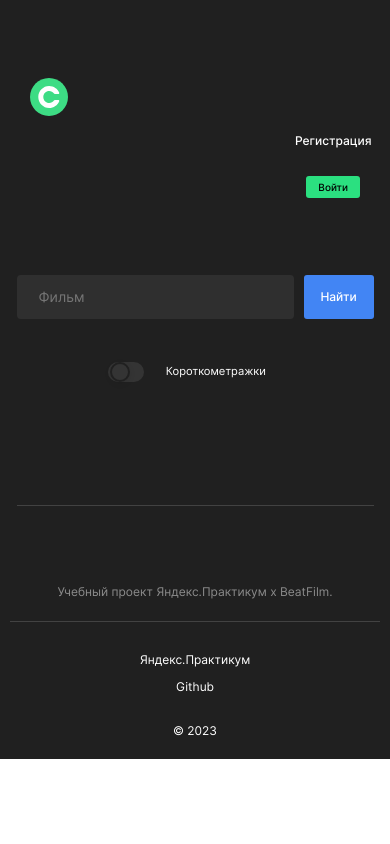
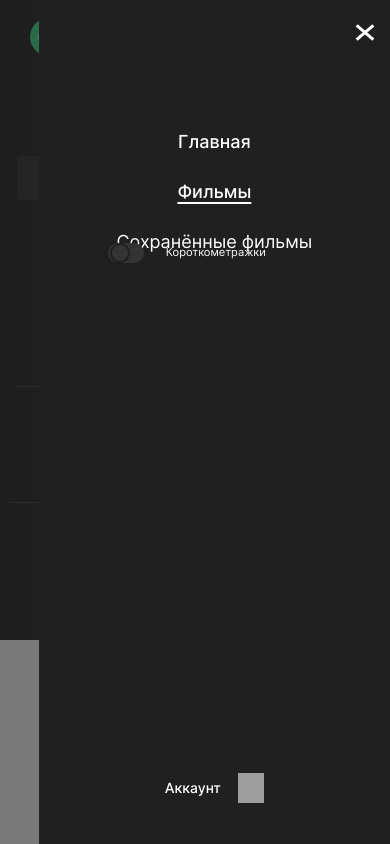
Before and after one commit to MaksNikulnikov/movies-explorer-frontend, a React (Create React App) app: page /movies in a window 390 px wide. Built offline with nearby package versions, Linux system fonts and the light colour scheme; grey boxes are pictures that could not be loaded.

Commit message:
refactor: Navigetion.css

```diff
--- a/src/components/Navigation/Navigation.css
+++ b/src/components/Navigation/Navigation.css
@@ -10,16 +10,23 @@
   text-decoration: none;
   color: var(--white-text);
   font-weight: 500;
+  font-size: calc(12px - (1280px - 100vw) / 512 * (12 - 18));
+  line-height: calc(16px - (1280px - 100vw) / 512 * (16 - 22));
+}
+
+.navigation__link_type_signin {
+  background-color: var(--medium-green);
+  margin: 0 calc(70px - (1280px - 100vw) / 512 * (70 - 30)) 0 30px;
+  padding: 8px 20px;
+  border-radius: 3px;
+  color: var(--black-text);
   font-size: 12px;
   line-height: 16px;
 }
 
-.navigation__link_type_signin {
-  background-color: var(--medium-green);
-  margin: 0 70px 0 30px;
-  padding: 8px 20px;
-  border-radius: 3px;
-  color: var(--black-text);
+.navigation__link_type_register{
+  font-size: 12px;
+  line-height: 16px;
 }
 
 .navigation__burger-btn {
@@ -57,8 +64,8 @@
   position: relative;
   top: -11px;
 }
-.navigation__burger-btn_state_disabled{
-    display: none;
+.navigation__burger-btn_state_disabled {
+  display: none;
 }
 
 .navigation__close-btn {
@@ -69,6 +76,7 @@
   right: 30px;
   top: 30px;
   z-index: 1;
+  display: none;
 }
 
 .navigation__close-btn_icon::before {
@@ -99,6 +107,7 @@
   font-weight: 500;
   font-size: 18px;
   line-height: 22px;
+  margin-right: 0;
 }
 
 .navigation__link_state_active {
@@ -127,32 +136,57 @@
   background-repeat: no-repeat;
 }
 
-.navigation_state_disabled{
-    transform: translateX(160%);
-    opacity: 0;
+.navigation_state_disabled {
+  transform: translateX(160%);
+  opacity: 0;
 }
 
-@media screen and (max-width: 800px) {
-  .navigation__link_type_signin {
-    margin-right: 30px;
-  }
+.navigation__link_type_movies {
+  font-weight: 500;
+  font-size: 14px;
+  line-height: 18px;
+  margin-right: 20px;
+}
+.navigation__link_type_saved-movies {
+  font-weight: 400;
+  font-size: 14px;
+  line-height: 18px;
+  margin-right: 50px;
+}
+.navigation__link_type_home {
+  display: none;
+}
 
-  .navigation__link_type_menu {
+.navigation__link_state_active {
+  text-decoration: none;
+}
+
+@media screen and (max-width: 768px) {
+  .navigation__link_type_movies {
     margin-right: 0;
   }
 
-  .navigation {
-    height: 100vh;
-    max-width: calc(520px - (768px - 100vw) / 400*(520 - 400));
-    width: 100%;
-    background-color: var(--dark-grey);
-    display: flex;
-    flex-direction: column;
-    position: fixed;
-    right: 0;
-    top: 0;
-    transition: all 0.2s;
-    opacity: 100%;
+  .navigation__link_type_saved-movies {
+    margin-right: 0;
+  }
+
+  .navigation__link {
+    font-size: 18px;
+    line-height: 22px;
+  }
+
+  .navigation__close-btn {
+    display: block;
+  }
+
+  .navigation__link_state_active {
+    text-decoration: underline;
+    text-decoration-thickness: 2px;
+    text-underline-offset: 4px;
+  }
+
+  .navigation__link_type_home {
+    display: block;
   }
 
   .navigation::before {
@@ -167,7 +201,7 @@
     z-index: 1;
   }
 
-  .navigation__list {
+  .navigation__list_main-menu {
     flex-direction: column;
     gap: 28px;
     margin-top: 131px;
@@ -178,53 +212,41 @@
     margin: 0;
   }
 
+  .navigation {
+    height: 100vh;
+    max-width: calc(520px - (768px - 100vw) / 448 * (520 - 320));
+    width: 100%;
+    background-color: var(--dark-grey);
+    display: flex;
+    flex-direction: column;
+    position: fixed;
+    right: 0;
+    top: 0;
+    transition: all 0.2s;
+    opacity: 100%;
+  }
+
   .navigation__link_type_account {
     margin-right: 0;
     margin-top: calc(100vh - 352px);
+    font-size: 14px;
+    line-height: 16px;
   }
-}
 
-@media screen and (max-width: 400px) {
   .navigation__link_type_signin {
-    margin-right: 0 14px;
-    padding: 5px 12px;
-    font-size: 10px;
+    margin: 0 calc(30px - (768px - 100vw) / 448 * (30 - 14));
+    padding: calc(8px - (768px - 100vw) / 448 * (8 - 5)) calc(20px - (768px - 100vw) / 448 * (20 - 12));
+    font-size: calc(12px - (768px - 100vw) / 448 * (12 - 10));
+  }
+
+  .navigation__link_type_register{
+    font-size: calc(12px - (768px - 100vw) / 448 * (12 - 10));
   }
 
   .navigation__burger-btn {
-    width: 40px;
-    height: 43px;
-    margin-right: 14px;
+    width: calc(44px - (768px - 100vw) / 448 * (44 - 40));
+    height: calc(44px - (768px - 100vw) / 448 * (44 - 43));
+    margin-right: calc(30px - (768px - 100vw) / 448 * (30 - 14));
   }
 
-  .navigation{
-    width: 100vw;
-  }
 }
-
-@media screen and (min-width: 801px) {
-  .navigation__close-btn {
-    display: none;
-  }
-
-  .navigation__link_state_active {
-    text-decoration: none;
-  }
-
-  .navigation__link_type_home {
-    display: none;
-  }
-
-  .navigation__link_type_movies {
-    font-weight: 500;
-    font-size: 14px;
-    line-height: 18px;
-    margin-right: 20px;
-  }
-  .navigation__link_type_saved-movies {
-    font-weight: 400;
-    font-size: 14px;
-    line-height: 18px;
-    margin-right: 50px;
-  }
-}
--- a/src/components/Navigation/Navigation.jsx
+++ b/src/components/Navigation/Navigation.jsx
@@ -12,11 +12,11 @@ function Navigation({ isMenuActive, onClickBurgerBtn }) {
 
   return (
     <>
-      {!currentUser.name ? (
+      {currentUser.name ? (
         <nav>
           <ul className="navigation__list">
             <li>
-              <Link to="signup" className="navigation__link">
+              <Link to="signup" className="navigation__link navigation__link_type_register">
                 Регистрация
               </Link>
             </li>
```
